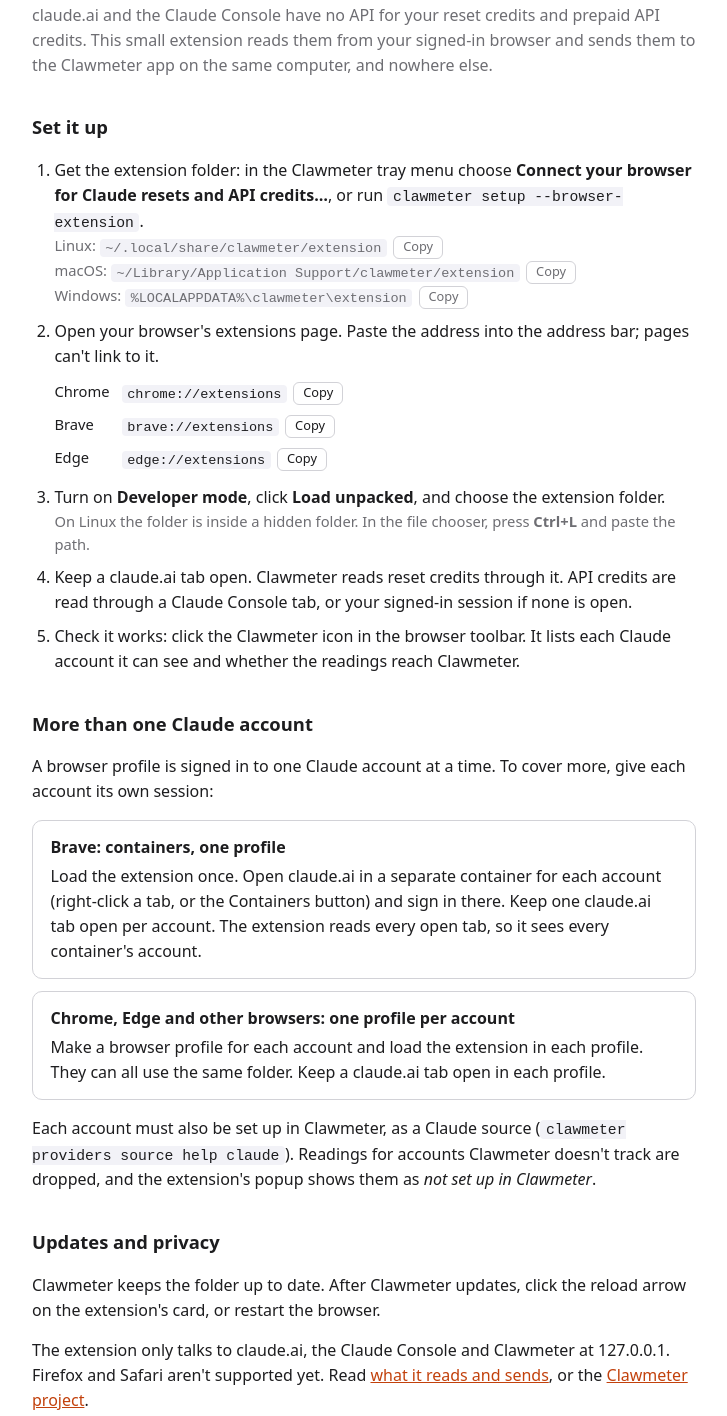
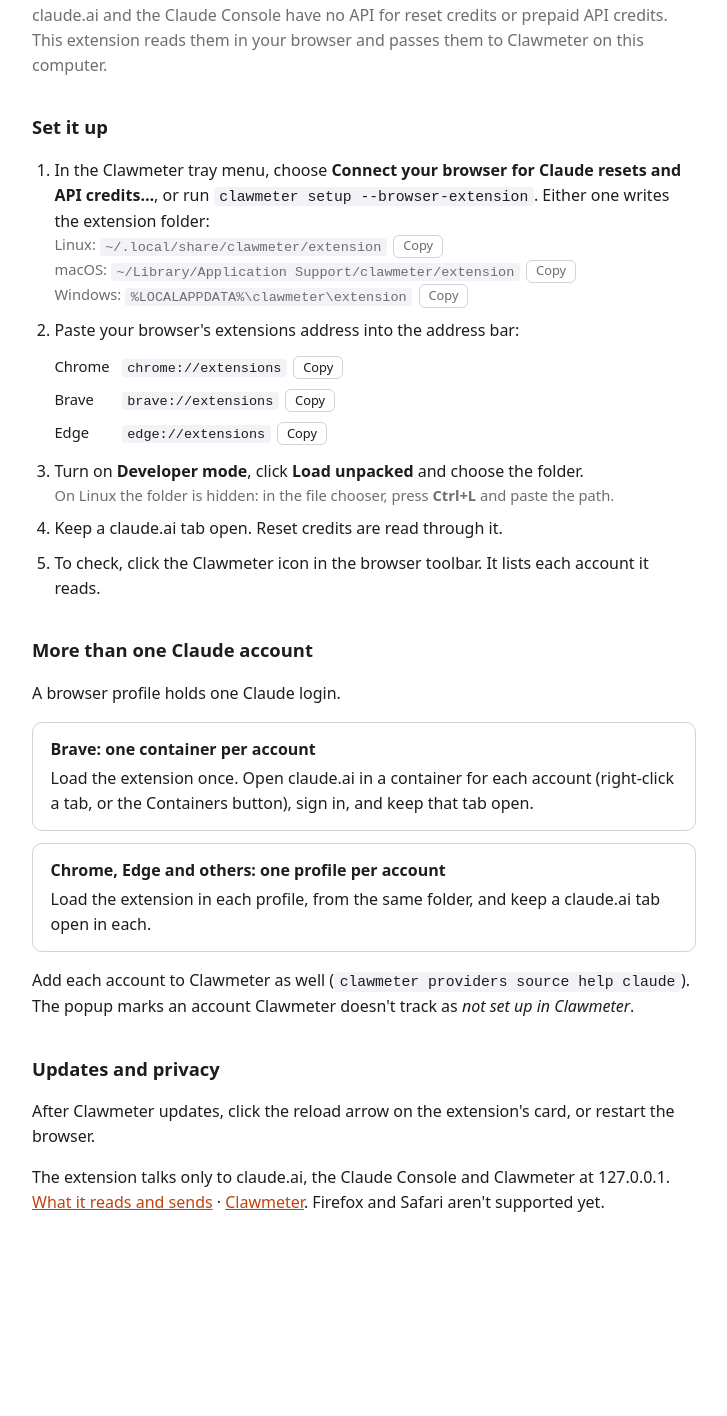
Before and after one commit to tnunamak/clawmeter, a browser extension: page site/extension/index.html in a window 1280 px wide. Shown: the part 101-1517 px from the top of the page, without its empty margins (276-1003 px from the left). After the commit the page ends 1395 px from the top, so only its background shows below. Drawn offline with Linux system fonts and the light colour scheme; files whose address does not match are found by name.

Commit message:
docs: tighten the extension setup page and show its icon (#103)
The page's icon was a 404: *.png is gitignored, so the copied icon was
never committed. The Pages workflow now copies the extension's own icon
into the site when it deploys.

The page drops repeated privacy and mechanism text (about 400 words to
280), and the README points to it instead of repeating the steps.

```diff
--- a/site/extension/index.html
+++ b/site/extension/index.html
@@ -29,35 +29,35 @@
 </head>
 <body>
 <header><img src="icon-128.png" alt=""><h1>Set up the Clawmeter browser extension</h1></header>
-<p class="lead">claude.ai and the Claude Console have no API for your reset credits and prepaid API credits. This small extension reads them from your signed-in browser and sends them to the Clawmeter app on the same computer, and nowhere else.</p>
+<p class="lead">claude.ai and the Claude Console have no API for reset credits or prepaid API credits. This extension reads them in your browser and passes them to Clawmeter on this computer.</p>
 
 <h2>Set it up</h2>
 <ol>
-<li>Get the extension folder: in the Clawmeter tray menu choose <b>Connect your browser for Claude resets and API credits…</b>, or run <code>clawmeter setup --browser-extension</code>.
+<li>In the Clawmeter tray menu, choose <b>Connect your browser for Claude resets and API credits…</b>, or run <code>clawmeter setup --browser-extension</code>. Either one writes the extension folder:
 <div id="folder"></div></li>
-<li>Open your browser's extensions page. Paste the address into the address bar; pages can't link to it.
+<li>Paste your browser's extensions address into the address bar:
 <table>
 <tr><td>Chrome</td><td><code>chrome://extensions</code><button class="copy" data-copy="chrome://extensions">Copy</button></td></tr>
 <tr><td>Brave</td><td><code>brave://extensions</code><button class="copy" data-copy="brave://extensions">Copy</button></td></tr>
 <tr><td>Edge</td><td><code>edge://extensions</code><button class="copy" data-copy="edge://extensions">Copy</button></td></tr>
 </table></li>
-<li>Turn on <b>Developer mode</b>, click <b>Load unpacked</b>, and choose the extension folder.
-<div class="note">On Linux the folder is inside a hidden folder. In the file chooser, press <b>Ctrl+L</b> and paste the path.</div></li>
-<li>Keep a claude.ai tab open. Clawmeter reads reset credits through it. API credits are read through a Claude Console tab, or your signed-in session if none is open.</li>
-<li>Check it works: click the Clawmeter icon in the browser toolbar. It lists each Claude account it can see and whether the readings reach Clawmeter.</li>
+<li>Turn on <b>Developer mode</b>, click <b>Load unpacked</b> and choose the folder.
+<div class="note">On Linux the folder is hidden: in the file chooser, press <b>Ctrl+L</b> and paste the path.</div></li>
+<li>Keep a claude.ai tab open. Reset credits are read through it.</li>
+<li>To check, click the Clawmeter icon in the browser toolbar. It lists each account it reads.</li>
 </ol>
 
 <h2>More than one Claude account</h2>
-<p>A browser profile is signed in to one Claude account at a time. To cover more, give each account its own session:</p>
-<div class="card"><h3>Brave: containers, one profile</h3>
-Load the extension once. Open claude.ai in a separate container for each account (right-click a tab, or the Containers button) and sign in there. Keep one claude.ai tab open per account. The extension reads every open tab, so it sees every container's account.</div>
-<div class="card"><h3>Chrome, Edge and other browsers: one profile per account</h3>
-Make a browser profile for each account and load the extension in each profile. They can all use the same folder. Keep a claude.ai tab open in each profile.</div>
-<p>Each account must also be set up in Clawmeter, as a Claude source (<code>clawmeter providers source help claude</code>). Readings for accounts Clawmeter doesn't track are dropped, and the extension's popup shows them as <i>not set up in Clawmeter</i>.</p>
+<p>A browser profile holds one Claude login.</p>
+<div class="card"><h3>Brave: one container per account</h3>
+Load the extension once. Open claude.ai in a container for each account (right-click a tab, or the Containers button), sign in, and keep that tab open.</div>
+<div class="card"><h3>Chrome, Edge and others: one profile per account</h3>
+Load the extension in each profile, from the same folder, and keep a claude.ai tab open in each.</div>
+<p>Add each account to Clawmeter as well (<code>clawmeter providers source help claude</code>). The popup marks an account Clawmeter doesn't track as <i>not set up in Clawmeter</i>.</p>
 
 <h2>Updates and privacy</h2>
-<p>Clawmeter keeps the folder up to date. After Clawmeter updates, click the reload arrow on the extension's card, or restart the browser.</p>
-<p>The extension only talks to claude.ai, the Claude Console and Clawmeter at 127.0.0.1. Firefox and Safari aren't supported yet. Read <a href="https://github.com/tnunamak/clawmeter/blob/main/PRIVACY.md">what it reads and sends</a>, or the <a href="https://github.com/tnunamak/clawmeter">Clawmeter project</a>.</p>
+<p>After Clawmeter updates, click the reload arrow on the extension's card, or restart the browser.</p>
+<p>The extension talks only to claude.ai, the Claude Console and Clawmeter at 127.0.0.1. <a href="https://github.com/tnunamak/clawmeter/blob/main/PRIVACY.md">What it reads and sends</a> · <a href="https://github.com/tnunamak/clawmeter">Clawmeter</a>. Firefox and Safari aren't supported yet.</p>
 
 <script>
 // Clawmeter opens this page with the folder in the fragment, which never
```
Also changed, not shown: 2 other files.
